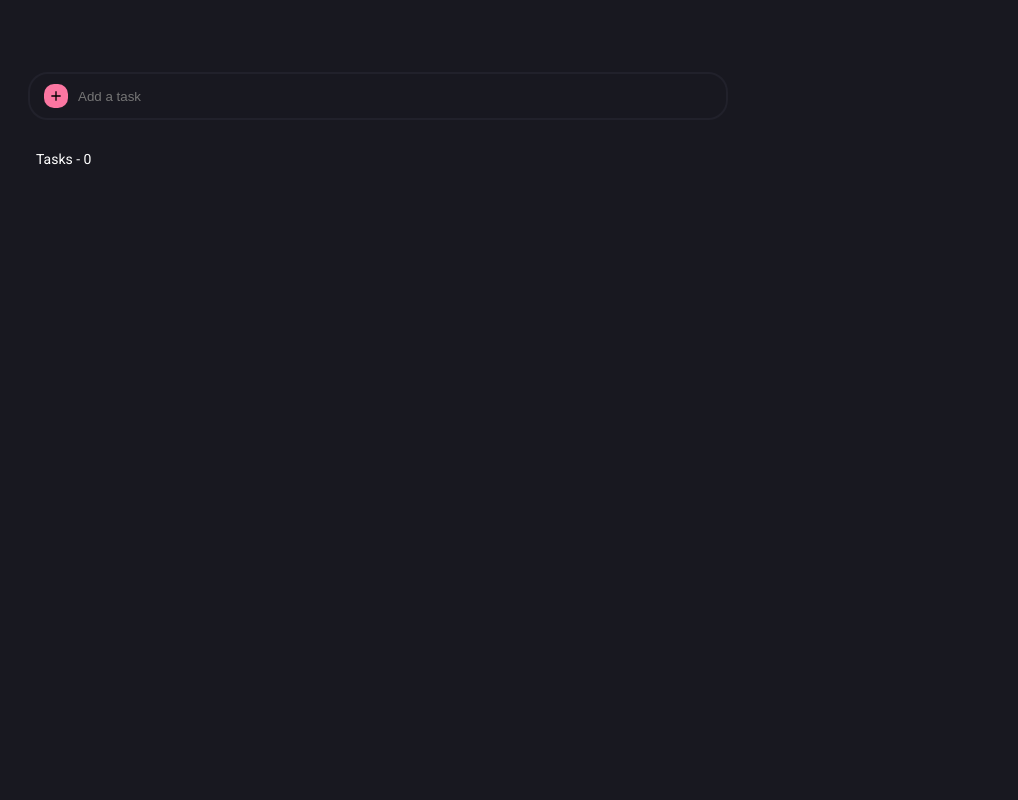
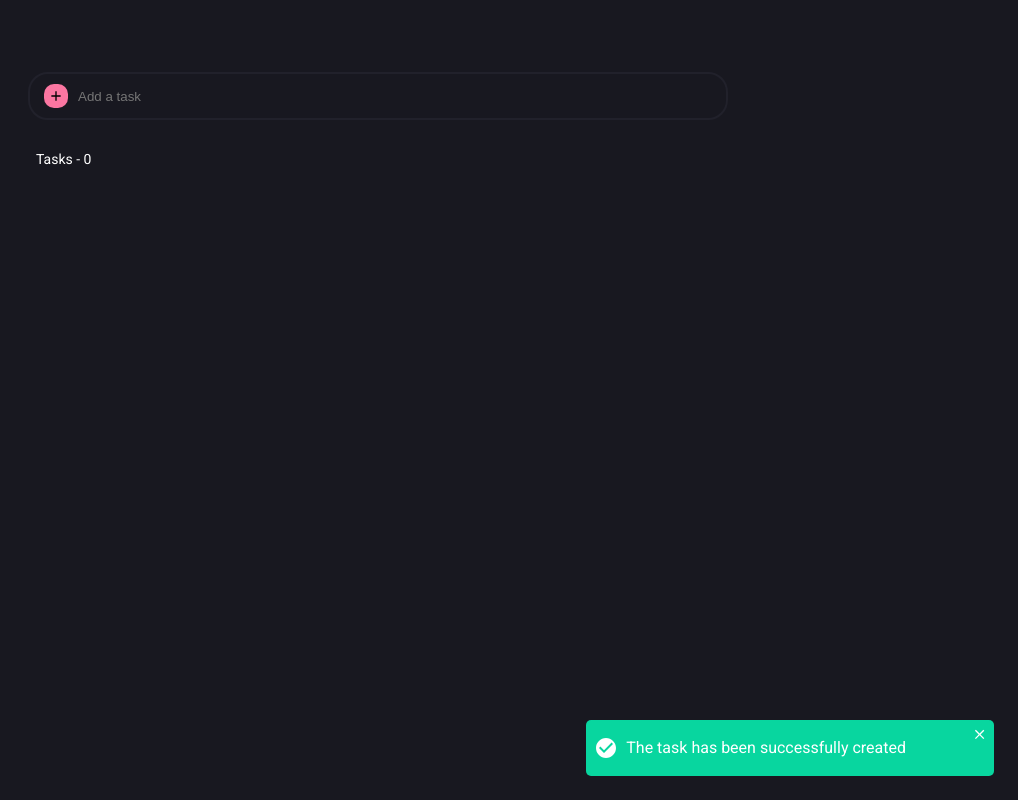
Before and after one commit to AlbaCasas/react-todo, a React (Create React App) app: page / in a window 1280 px wide. Shown: the whole page, without its empty margins (262-1280 px from the left). Built offline with nearby package versions, Linux system fonts and the light colour scheme.

Commit message:
Create Toast component and styles

```diff
--- a/src/components/Icon/Icon.jsx
+++ b/src/components/Icon/Icon.jsx
@@ -1,13 +1,20 @@
 import { ReactComponent as LeftSVG } from "../../assets/Left.svg";
 import { ReactComponent as PlusSVG } from "../../assets/Plus.svg";
+import { ReactComponent as CloseSVG } from "../../assets/Close.svg";
+import { ReactComponent as CheckCircleSVG } from "../../assets/CheckCircle.svg";
 
 import "./Icon.css";
 
 const Icon = (props) => {
+  const className = `icon ${props.className}`;
   if (props.iconName === "plus") {
-    return <PlusSVG className={props.className} />;
+    return <PlusSVG className={className} />;
   } else if (props.iconName === "left") {
-    return <LeftSVG className={props.className} />;
+    return <LeftSVG className={className} />;
+  } else if (props.iconName === "close") {
+    return <CloseSVG className={className} />;
+  } else if (props.iconName === "check") {
+    return <CheckCircleSVG className={className} />;
   } else {
     return null;
   }
--- /dev/null
+++ b/src/components/Toast/Toast.css
@@ -0,0 +1,36 @@
+.toast {
+  align-items: center;
+  display: flex;
+  position: fixed;
+  bottom: 24px;
+  right: 24px;
+  background-color: #08d69f;
+  width: auto;
+  height: 56px;
+  border-radius: 5px;
+}
+
+.toast__icon {
+  margin-left: 8px;
+}
+
+.toast__button {
+  position: absolute;
+  transform: translate(-10%, -90%);
+  top: 42%;
+  left: 94%;
+  background-color: transparent;
+  color: white;
+}
+
+.toast__text {
+  margin: 8px;
+  padding-right: 80px;
+  font-size: medium;
+}
+
+@media (max-width: 768px) {
+  .toast {
+    width: 50%;
+  }
+}
--- /dev/null
+++ b/src/components/Toast/Toast.jsx
@@ -0,0 +1,15 @@
+import Button from "../Button";
+import Icon from "../Icon";
+import "./Toast.css";
+
+const Toast = (props) => {
+  return (
+    <div className="toast">
+      <Icon className="toast__icon" iconName={props.iconName} />
+      <span className="toast__text">{props.children}</span>
+      <Button iconName="close" className="toast__button" />
+    </div>
+  );
+};
+
+export default Toast;
--- /dev/null
+++ b/src/components/Toast/index.js
@@ -0,0 +1 @@
+export { default } from "./Toast";
--- a/src/pages/App.jsx
+++ b/src/pages/App.jsx
@@ -1,6 +1,7 @@
 import React, { useState } from "react";
 import Task from "../components/Task";
 import Input from "../components/Input/";
+import Toast from "../components/Toast";
 import "./App.css";
 
 const INPUT_NAME = "task";
@@ -62,6 +63,7 @@ const App = (props) => {
             </Task>
           );
         })}
+        <Toast iconName="check">The task has been successfully created</Toast>
       </div>
     </div>
   );
```
Also changed, not shown: src/assets/CheckCircle.svg (added), src/assets/Close.svg (added).
